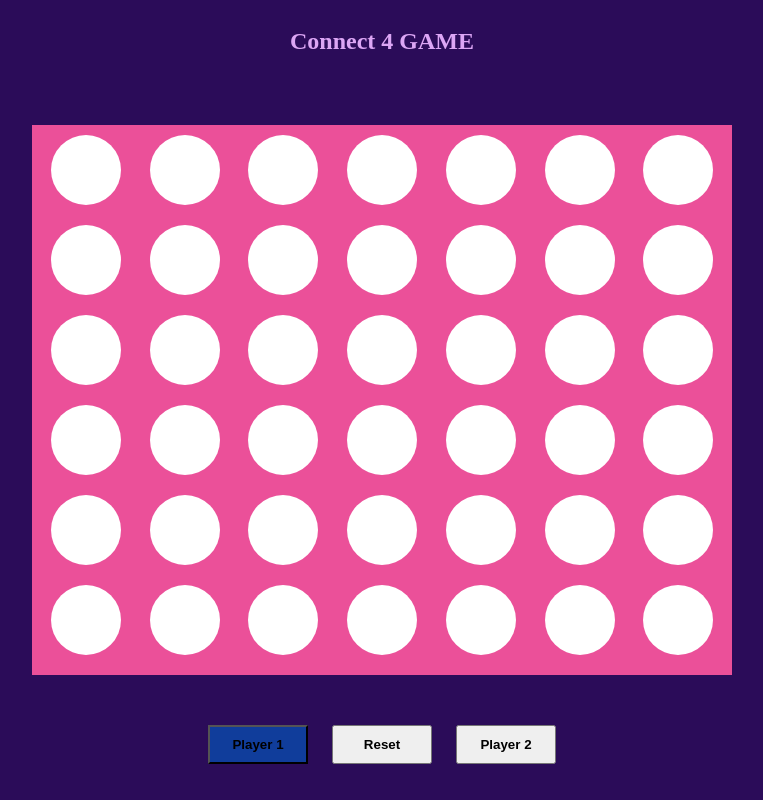
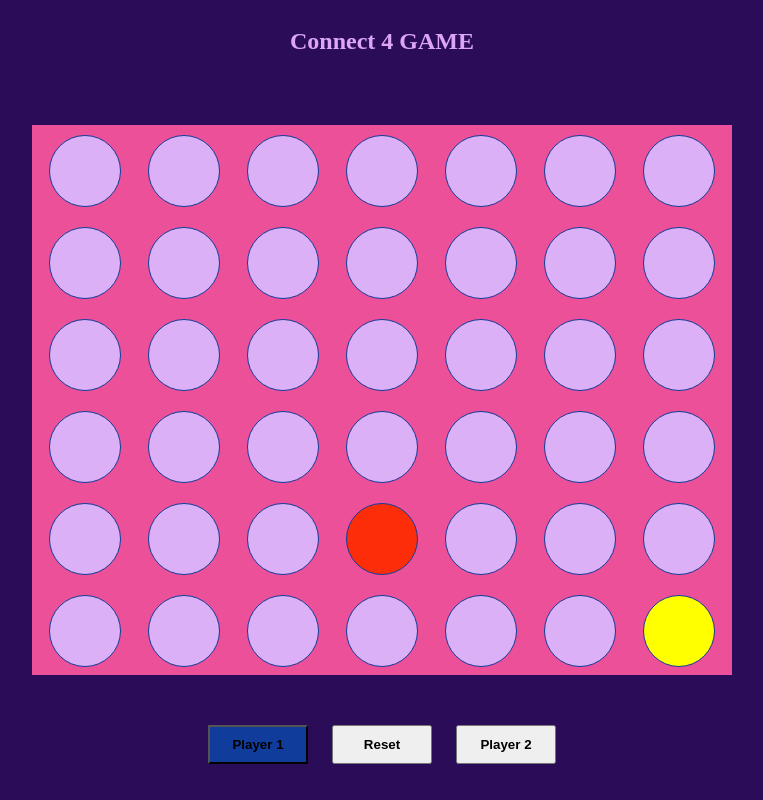
Before and after one commit to mariya-podosinova/connect4, a plain HTML site: page index.html in a window 1280 px wide. Shown: the whole page, without its empty margins (258-1021 px from the left). Drawn offline with Linux system fonts and the light colour scheme.

Commit message:
add script file

```diff
--- a/index.html
+++ b/index.html
@@ -13,7 +13,7 @@
       <h2>Connect 4 GAME</h2>
       <div class="board">
         <div class="row">
-          <div class="cell" id="cell00"></div>
+          <div class="cell" id="cell00" onClick="handleClick()"></div>
           <div class="cell" id="cell01"></div>
           <div class="cell" id="cell02"></div>
           <div class="cell" id="cell03"></div>
@@ -52,7 +52,7 @@
           <div class="cell" id="cell28"></div>
           <div class="cell" id="cell29"></div>
           <div class="cell" id="cell30"></div>
-          <div class="cell" id="cell31"></div>
+          <div class="cell red" id="cell31"></div>
           <div class="cell" id="cell32"></div>
           <div class="cell" id="cell33"></div>
           <div class="cell" id="cell34"></div>
@@ -64,7 +64,7 @@
           <div class="cell" id="cell38"></div>
           <div class="cell" id="cell39"></div>
           <div class="cell" id="cell40"></div>
-          <div class="cell" id="cell41"></div>
+          <div class="cell yellow" id="cell41"></div>
         </div>
       </div>
       <div class="button-wrapper">
@@ -76,4 +76,5 @@
       </div>
     </div>
   </body>
+  <script src="script.js"></script>
 </html>
--- a/main.css
+++ b/main.css
@@ -27,8 +27,9 @@ body {
   width: 70px;
   height: 70px;
   border-radius: 50%;
-  background-color: white;
+  background-color: #dcb0f6;
   margin: 10px;
+  border: 1px solid #103d9b;
 }
 
 .btn {
@@ -40,3 +41,10 @@ body {
 .active-btn {
   background-color: #103d9b;
 }
+
+.yellow {
+  background-color: yellow;
+}
+.red {
+  background-color: rgb(252, 45, 8);
+}
--- /dev/null
+++ b/script.js
@@ -0,0 +1,3 @@
+function handleClick() {
+  document.querySelector(".cell").style.background = "red";
+}
```
